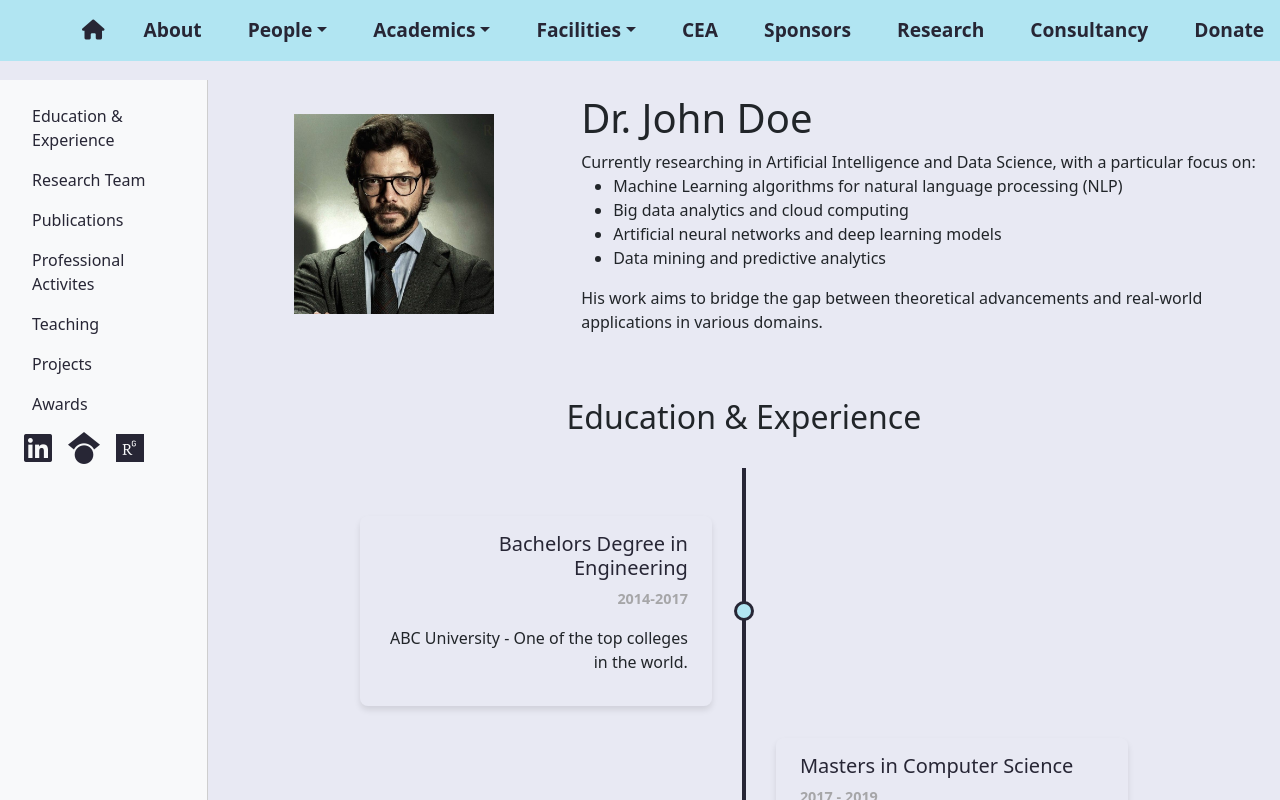
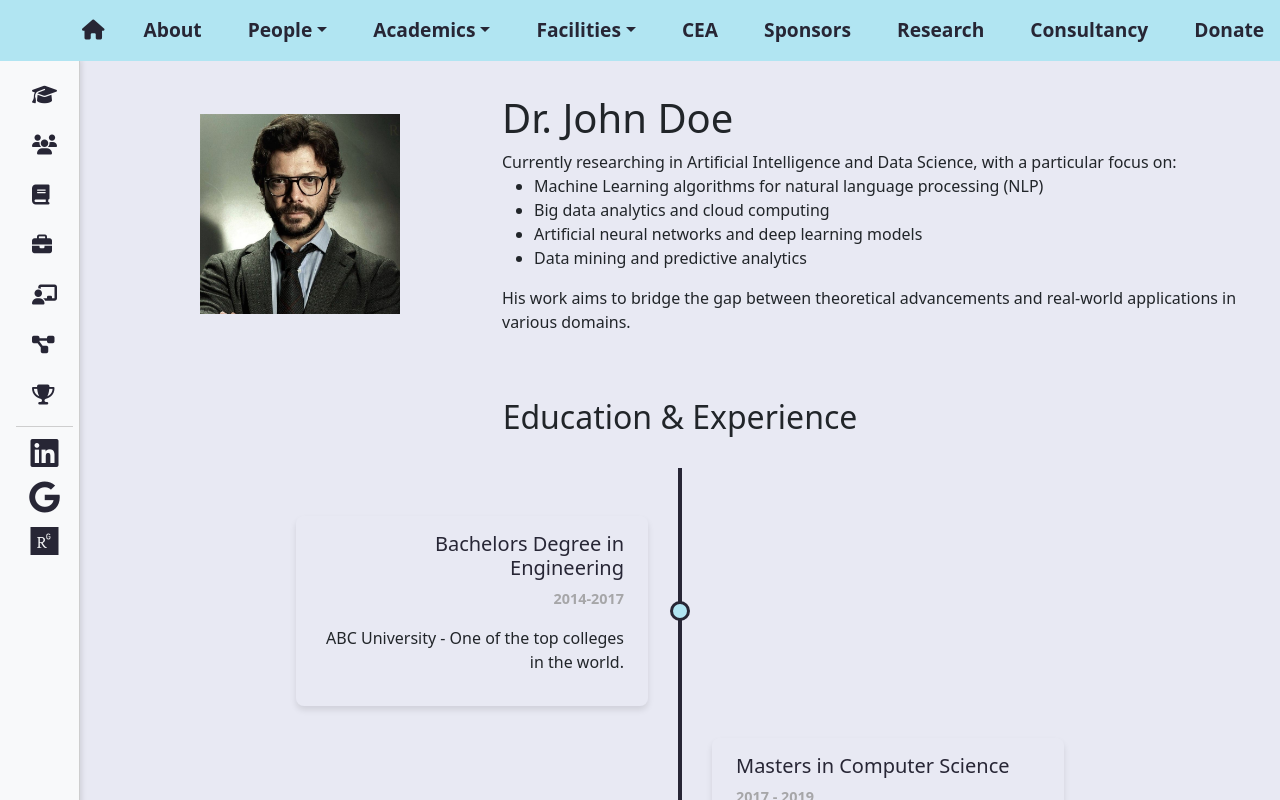
Before and after one commit to sreehb-123/civil-iitdh, a React (Create React App) app: page /facultyPage in a window 1280 px wide. Shown: the top 800 px of the page. Built offline with nearby package versions, Linux system fonts and the light colour scheme.

Commit message:
sidebar hover display

```diff
--- a/src/components/Faculty.js
+++ b/src/components/Faculty.js
@@ -8,24 +8,53 @@ const Faculty = () => {
         <div className="d-flex">
             <nav className="bg-light sidebar">
                 <ul className="nav flex-column">
-                    <li className='nav-item'><a className='nav-link sidebar-link' href='#edu-exp'>Education & Experience</a></li>
-                    <li className="nav-item"><a className="nav-link sidebar-link" href='#research-team'>Research Team</a></li>
-                    <li className="nav-item"><a className="nav-link sidebar-link" href='#publications'>Publications</a></li>
-                    <li className="nav-item"><a className="nav-link sidebar-link" href='#prof-activities'>Professional Activites</a></li>
-                    <li className="nav-item"><a className="nav-link sidebar-link" href='#teaching'>Teaching</a></li>
-                    <li className="nav-item"><a className="nav-link sidebar-link" href='#projects'>Projects</a></li>
-                    <li className="nav-item"><a className="nav-link sidebar-link" href='#awards'>Awards</a></li>
-                    <li className='nav-item mt-2'>
+                    <li className="nav-item">
+                        <a className="nav-link sidebar-link" href="#edu-exp" data-label="Education & Experience">
+                            <i className="fas fa-graduation-cap"></i>
+                        </a>
+                    </li>
+                    <li className="nav-item">
+                        <a className="nav-link sidebar-link" href="#research-team" data-label="Research Team">
+                            <i className="fas fa-users"></i>
+                        </a>
+                    </li>
+                    <li className="nav-item">
+                        <a className="nav-link sidebar-link" href="#publications" data-label="Publications">
+                            <i className="fas fa-book"></i>
+                        </a>
+                    </li>
+                    <li className="nav-item">
+                        <a className="nav-link sidebar-link" href="#prof-activities" data-label="Professional Activities">
+                            <i className="fas fa-briefcase"></i>
+                        </a>
+                    </li>
+                    <li className="nav-item">
+                        <a className="nav-link sidebar-link" href="#teaching" data-label="Teaching">
+                            <i className="fas fa-chalkboard-teacher"></i>
+                        </a>
+                    </li>
+                    <li className="nav-item">
+                        <a className="nav-link sidebar-link" href="#projects" data-label="Projects">
+                            <i className="fas fa-project-diagram"></i>
+                        </a>
+                    </li>
+                    <li className="nav-item">
+                        <a className="nav-link sidebar-link" href="#awards" data-label="Awards">
+                            <i className="fas fa-trophy"></i>
+                        </a>
+                    </li>
+
+                    <div className='quick-links'>
                         <a href="https://www.linkedin.com" className="mx-2" target="_blank" rel="noopener noreferrer">
                             <i className="fab fa-linkedin fa-2x"></i>
                         </a>
                         <a href="https://scholar.google.com" className="mx-2" target="_blank" rel="noopener noreferrer">
-                            <i className="fab fa-google-scholar fa-2x"></i>
+                            <i className="fab fa-google fa-2x"></i>
                         </a>
                         <a href="https://www.researchgate.net" className="mx-2" target="_blank" rel="noopener noreferrer">
                             <i className="fab fa-researchgate fa-2x"></i>
                         </a>
-                    </li>
+                    </div>
                 </ul>
             </nav>
 
--- a/src/components/Navbar.js
+++ b/src/components/Navbar.js
@@ -34,9 +34,9 @@ const Navbar = () => {
                                 aria-expanded="false"
                             >People</button>
                             <ul className="dropdown-menu" aria-labelledby="peopleDropdown">
-                                <li><Link className="dropdown-item" to="#staff">Staff</Link></li>
                                 <li><Link className="dropdown-item" to="/faculty">Faculty</Link></li>
                                 <li><Link className="dropdown-item" to="#phd">PhD Students</Link></li>
+                                <li><Link className="dropdown-item" to="#staff">Staff</Link></li>
                             </ul>
                         </li>
                         <li className="nav-item dropdown">
--- a/src/index.css
+++ b/src/index.css
@@ -4,4 +4,5 @@ body {
 
 html{
   scroll-behavior: smooth;
+  scroll-padding-top: 61px;
 }
--- a/src/styles/Faculty.css
+++ b/src/styles/Faculty.css
@@ -1,11 +1,26 @@
 .sidebar {
   position: sticky;
-  top: 80px; /* Sticks the sidebar to the top of the viewport */
+  top: 60px; /* Sticks the sidebar to the top of the viewport */
   height: 100vh; /* Ensures it spans the full height of the viewport */
-  overflow-y: auto; /* Allows scrolling within the sidebar if content overflows */
   border-right: 1px solid #CECECE; /* Optional: Adds a subtle divider */
   background-color: #f8f9fa; /* Matches Bootstrap's light background */
   padding: 1rem;
+  width: 80px;
+  box-shadow: 2px 0 5px rgba(0, 0, 0, 0.1);
+  transition: width 0.3s ease;
+  display: flex;
+  flex-direction: column; /* Stack links vertically */
+}
+
+.sidebar:hover {
+  width: 300px;
+}
+
+.nav {
+  display: flex;
+  flex-direction: column; /* Ensure flex layout for the links */
+  flex-grow: 1; /* Push content to fill space */
+  gap: 10px; /* Add spacing between links */
 }
 
 .sidebar-link {
@@ -13,22 +28,61 @@
   font-weight: 500 !important;
   text-decoration: none;
   padding: 0.5rem 0;
-  display: block;
+  display: flex;
+  align-items: center;
   transition: color 0.3s ease;
+  position: relative;
 }
 
-.sidebar-link:hover {
-  color: #b1e5f2 !important; /* Highlight color on hover */
+.sidebar-link i {
+  font-size: 20px; /* Icon size */
 }
 
-.card-img-top{
+.card-img-top {
   height: 200px;
 }
 
-i{
+i {
   color: #272635;
 }
 
-.main-content{
+.main-content {
   padding-top: 70px;
 }
+
+.sidebar-link[data-label]:after {
+  content: attr(data-label); /* Show label dynamically */
+  opacity: 0;
+  white-space: nowrap;
+  margin-left: 10px;
+  font-size: 14px;
+  color: #333;
+  transition: opacity 0.3s ease;
+  position: absolute;
+}
+
+.sidebar-link:hover,
+.quick-links a:hover{
+  transform: scale(1.1);
+}
+
+.sidebar:hover .sidebar-link[data-label]:after {
+  opacity: 1; /* Reveal label on hover */
+}
+
+/* Quick Links Section */
+.quick-links {
+  display: flex;
+  flex-direction: column; /* Start vertically */
+  align-items: center;
+  justify-content: center;
+  gap: 10px;
+  padding-top: 10px;
+  border-top: 1px solid #CECECE; /* Add border above quick links */
+  transition: flex-direction 0.3s ease, gap 0.3s ease; /* Smooth transformation */
+}
+
+.sidebar:hover .quick-links {
+  flex-direction: row; /* Change to horizontal on hover */
+  gap: 15px; /* Slightly increase gap for horizontal layout */
+}
--- a/src/styles/Navbar.css
+++ b/src/styles/Navbar.css
@@ -12,6 +12,10 @@
     font-weight: bold;
     font-size: 1.5rem;
     transition: color 0.3s ease-in-out;
+}
+
+.navbar-nav .nav-link:hover{
+    color: #272635;
 }
 
 /* Navbar Links */
@@ -104,5 +108,5 @@
 }
 
 .navbar.scrolled .navbar-toggler-icon {
-    background-image: linear-gradient(#E8E9F3, #E8E9F3); /* Light bars */
+    background-image: linear-gradient(#E8E9F3, #E8E9F3);
 }
```
